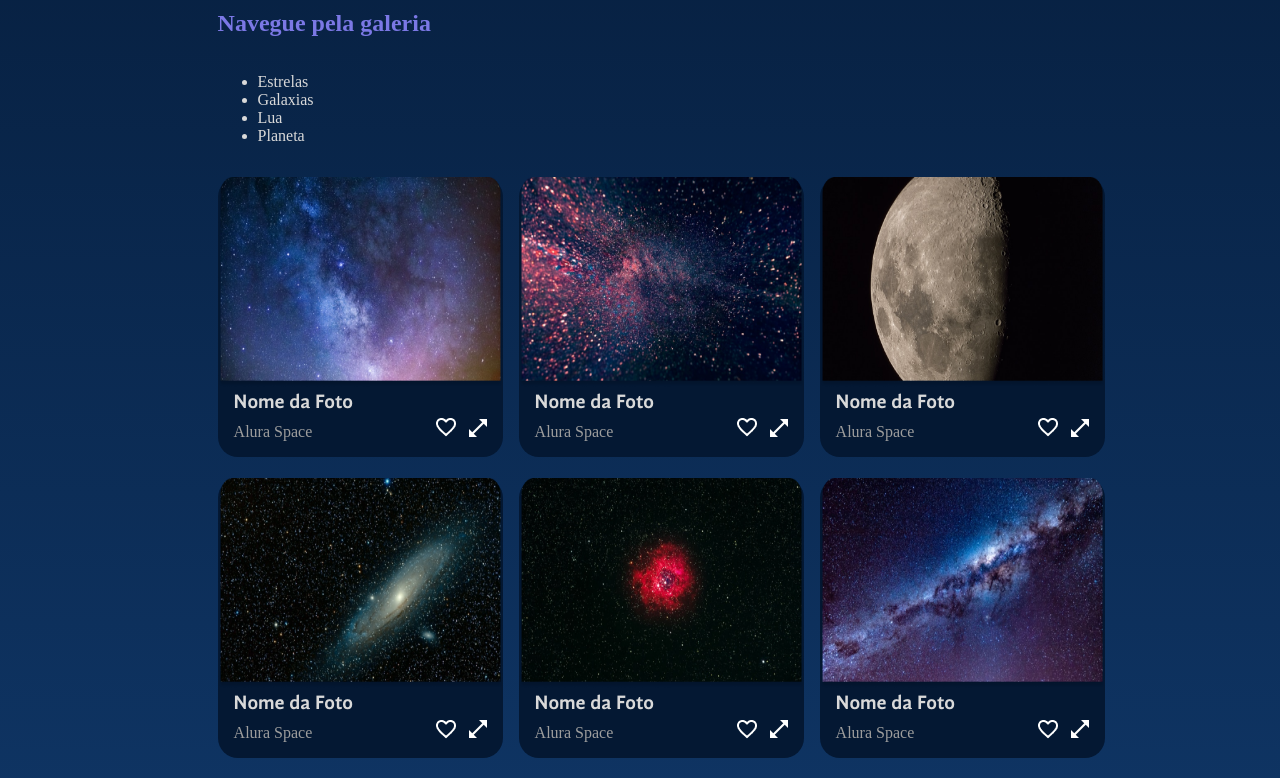
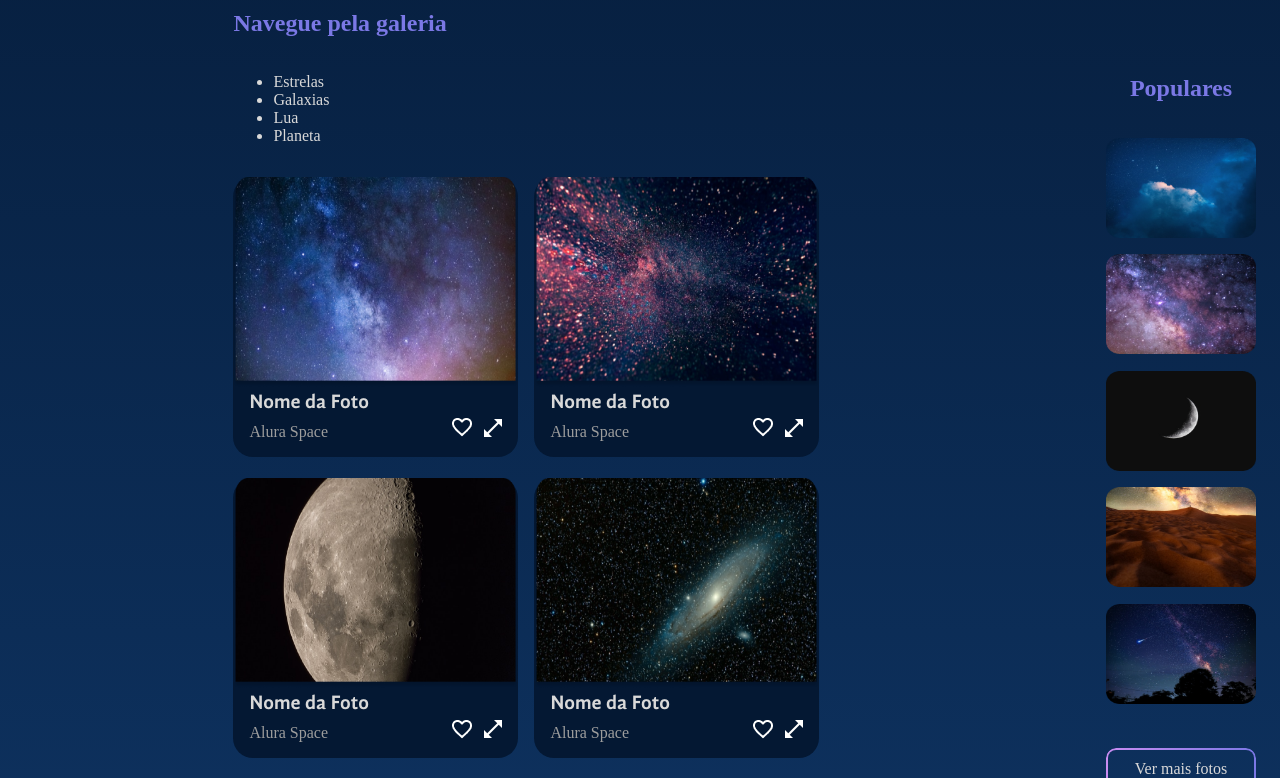
Before and after one commit to MatheusGorga/alura-space, a React (Create React App) app: page / in a window 1280 px wide. Shown: the part 440-1218 px from the top of the page. Built offline with nearby package versions, Linux system fonts and the light colour scheme.

Commit message:
populares

```diff
--- /dev/null
+++ b/src/components/populares/Populares.jsx
@@ -0,0 +1,22 @@
+import fotosPopulares from './fotos-populares.json';
+import styles from './Populares.module.scss';
+
+function Populares() {
+  return (
+    <aside className={styles.populares}>
+      <h2>Populares</h2>
+      <ul className={styles.populares__imagens}>
+        {fotosPopulares.map((foto) => {
+          return (
+            <li key={foto.id}>
+              <img src={foto.path} alt={foto.alt} />
+            </li>
+          );
+        })}
+      </ul>
+      <button>Ver mais fotos</button>
+    </aside>
+  );
+}
+
+export default Populares;
--- /dev/null
+++ b/src/components/populares/Populares.module.scss
@@ -0,0 +1,68 @@
+@import "../../styles/variaveis";
+
+.populares {
+  display: flex;
+  flex-direction: column;
+  justify-content: flex-start;
+  align-items: center;
+  height: 800px;
+  color: $roxo;
+  font-family: $fonte-normal;
+  font-size: 16px;
+
+  h2 {
+    margin-top: 5.3rem;
+  }
+
+  &__imagens {
+    display: flex;
+    flex-direction: column;
+    justify-content: space-between;
+    height: 77%;
+    padding: 0;
+    list-style: none;
+
+    img {
+      width: 150px;
+      height: 100px;
+    }
+  }
+
+  button {
+    margin-top: 1.5rem;
+    background: transparent;
+    border: none;
+    color: $cor-do-texto;
+    font-family: $fonte-normal;
+    font-size: 16px;
+    width: 100%;
+    padding: 12px 16px;
+    position: relative;
+    z-index: 0;
+    cursor: pointer;
+
+    &:hover {
+      border-radius: 10px;
+      background: linear-gradient(to right, $rosa, $roxo) border-box;
+      color: $azul-escuro;
+      transition: 0.1s;
+    }
+
+    &::before {
+      content: "";
+      position: absolute;
+      inset: 0;
+      border-radius: 10px;
+      z-index: -1;
+      border: 2px solid transparent;
+      background: linear-gradient(to right, $rosa, $azul-claro) border-box;
+      -webkit-mask: linear-gradient(#fff 0 0) padding-box,
+        linear-gradient(#fff 0 0);
+      -webkit-mask-composite: xor;
+      mask-composite: exclude;
+      background: linear-gradient(to right, $rosa, $roxo) border-box;
+      color: $azul-escuro;
+      transition: 0.1s;
+    }
+  }
+}
--- /dev/null
+++ b/src/components/populares/fotos-populares.json
@@ -0,0 +1,27 @@
+[
+  {
+    "path": "/assets/imagens/populares/foto-1.png",
+    "alt": "galáxia",
+    "id": 1
+  },
+  {
+    "path": "/assets/imagens/populares/foto-2.png",
+    "alt": "lua",
+    "id": 2
+  },
+  {
+    "path": "/assets/imagens/populares/foto-3.png",
+    "alt": "terra",
+    "id": 3
+  },
+  {
+    "path": "/assets/imagens/populares/foto-4.png",
+    "alt": "nuvem",
+    "id": 4
+  },
+  {
+    "path": "/assets/imagens/populares/foto-5.png",
+    "alt": "meteoro",
+    "id": 5
+  }
+]
--- a/src/pages/paginas/PaginaInicial.jsx
+++ b/src/pages/paginas/PaginaInicial.jsx
@@ -2,6 +2,7 @@
 import Cabecalho from '../../components/cabecalho/Cabecalho';
 import Galeria from '../../components/galeria/Galeria';
 import Menu from '../../components/menu/Menu';
+import Populares from '../../components/populares/Populares';
 import Rodape from '../../components/rodape/Rodape';
 import styles from './PaginaInicial.module.scss';
 
@@ -14,10 +15,13 @@
           <Menu />
           <Banner />
         </section>
+
+        <div className={styles.galeria}>
+          <Galeria />
+          <Populares />
+        </div>
       </main>
-      <div className={styles.galeria}>
-        <Galeria />
-      </div>
+
       <Rodape />
     </>
   );
```
